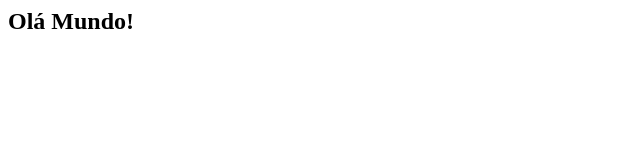
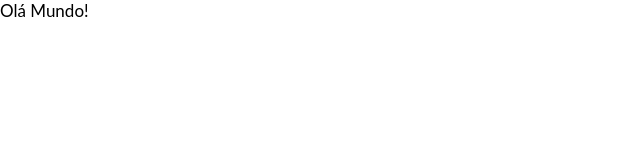
Before and after one commit to Matheus-fast/Front-End-aulas, a plain HTML site: page modulo-css/css/index.html in a window 1280 px wide. Shown: the whole page, without its empty margins (0-640 px from the left). Drawn offline with Linux system fonts and the light colour scheme.

Commit message:
aula de fontes de texto

```diff
--- /dev/null
+++ b/modulo-css/css/css/style.css
@@ -0,0 +1,12 @@
+*{
+
+    margin: 0;
+    padding: 0;
+    box-sizing: border-box;
+    font-family: 'Lato', sans-serif;
+}
+
+h2{
+    font-size: 17px;
+    font-weight: normal;
+}
--- a/modulo-css/css/index.html
+++ b/modulo-css/css/index.html
@@ -1,6 +1,7 @@
 <html>
     <head>
-        <link href="style.css" />
+        <link href="css/style.css" rel="stylesheet" />
+
         <title>Modulo CSS</title>
     </head>
     <body>
--- a/modulo-css/css/style.css
+++ /dev/null
@@ -1,6 +0,0 @@
-body{
-    color: blue;
-    margin: 0;
-    padding: 0;
-    box-sizing: border-box;
-}
```
